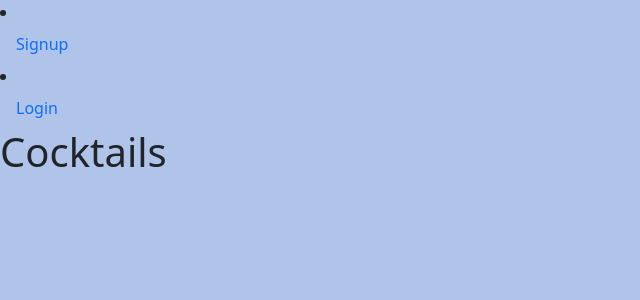
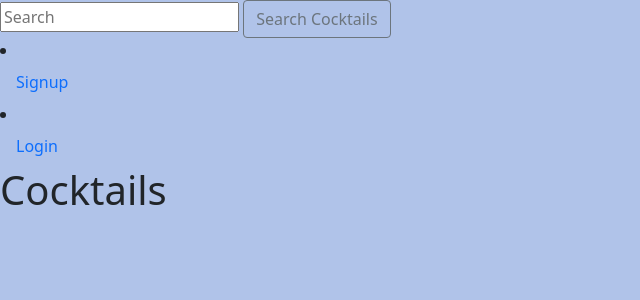
Before and after one commit to ANaRobe/Portfolio-Four, a Django app: page / in a window 1280 px wide. Shown: the top 300 px of the page, without its empty margins (0-640 px from the left). Run offline with Django 3.2, Linux system fonts and the light colour scheme; data that the repository does not hold is empty.

Commit message:
add search by title  functionality

```diff
--- a/base/urls.py
+++ b/base/urls.py
@@ -1,9 +1,10 @@
-from .views import CocktailsList, CocktailDetail, CocktailCreate, CocktailEdit, CocktailDelete, CocktailLike
+from .views import CocktailsList, CocktailDetail, CocktailCreate, CocktailEdit, CocktailDelete, CocktailLike, search_cocktails
 from django.urls import path
 
 urlpatterns = [
     path('', CocktailsList.as_view(), name='home'),
     path('add/', CocktailCreate.as_view(), name='add'),
+    path('search_cocktails/', search_cocktails, name='search_cocktails'),
     path('edit/<slug:slug>/', CocktailEdit.as_view(), name='edit'),
     path('delete/<slug:slug>/', CocktailDelete.as_view(), name='delete'),
     path('like/<slug:slug>', CocktailLike.as_view(), name='cocktail_like'),
--- a/base/views.py
+++ b/base/views.py
@@ -5,6 +5,16 @@ from django.urls import reverse_lazy
 from .models import Cocktail
 from .forms import CocktailForm
 from django.http import HttpResponseRedirect
+
+
+def search_cocktails(request):
+    if request.method == 'POST':
+        searched = request.POST.get('searched')
+        cocktails = Cocktail.objects.filter(title__icontains=searched)
+        return render(request, 'search_cocktails.html', {'searched':searched, 'cocktails':cocktails})
+
+    else:
+        return render(request, 'search_cocktails.html', {'searched':searched, 'cocktails':cocktails})
 
 
 class CocktailsList(ListView):
--- a/templates/base.html
+++ b/templates/base.html
@@ -20,7 +20,11 @@
 </head>
 
 <body class="d-flex flex-column h-100 main-bg">
-    <!-- ALL other pages will be inserted here, is they also are wrapped in a "content block"  -->
+<form method="POST" action="{% url 'search_cocktails'%}">
+    {% csrf_token %}
+    <input type="search" placeholder="Search" aria-label="Search" name="searched">
+    <button class="btn btn-outline-secondary" type="submit">Search Cocktails</button>
+</form>
    {% block content %}
    {% endblock %}
 </body>
--- a/templates/index.html
+++ b/templates/index.html
@@ -1,7 +1,4 @@
 {% extends 'base.html' %}
-
-<!-- Wrap ALL content in a "content block" it will be inserted into the base.html  -->
-
 {% block content %}
     {% if user.is_authenticated %}
 
```
Also changed, not shown: templates/search_cocktails.html (added, +19 -0 lines).
